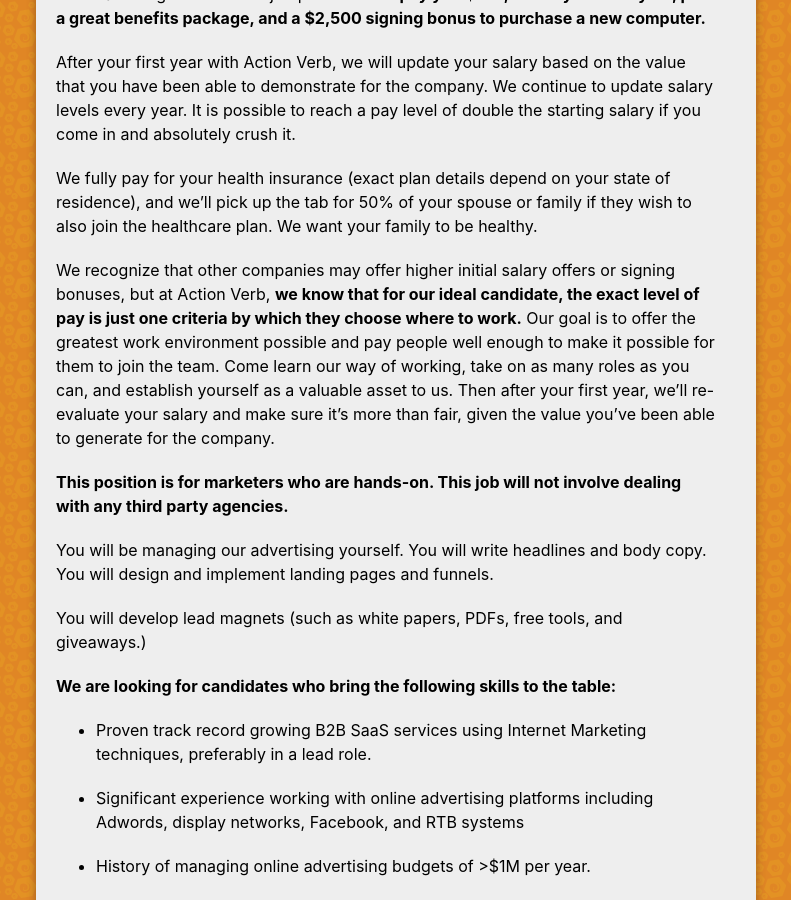
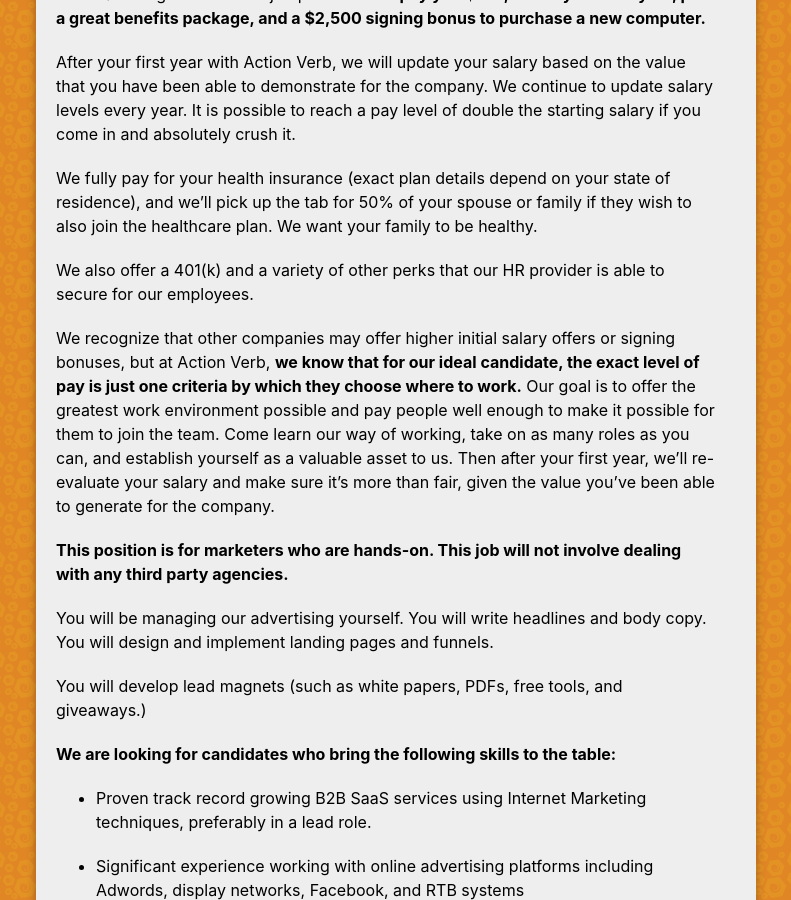
Before and after one commit to edelstone/actionverb.com, a Jekyll site: the page built from job-ads/marketer.md, in a window 1280 px wide and 900 px high, scrolled down 1850 px. Shown: the whole window, without its empty margins (414-1205 px from the left). Built offline with Jekyll 4.4.1, drawn with Linux system fonts in a browser that asks for light colours; our own code applies the rules of GitHub Pages for plain Markdown files.

```diff
--- a/job-ads/marketer.md
+++ b/job-ads/marketer.md
@@ -107,6 +107,9 @@ your state of residence), and we'll pick
 up the tab for 50% of your spouse or family if they wish to also join
 the healthcare plan.  We want your family to be healthy.
 
+We also offer a 401(k) and a variety of other perks that our HR provider
+is able to secure for our employees.
+
 We recognize that other companies may offer higher initial salary offers
 or signing bonuses, but at Action Verb, **we know that for our ideal
 candidate, the exact level of pay is just one criteria by which they
```
